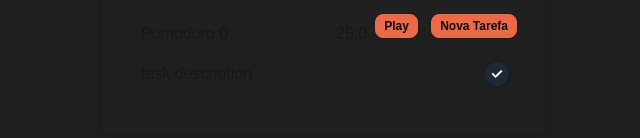
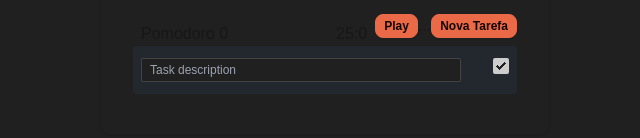
Before and after one commit to caiosousanl/todolist, a Next.js app: page / in a window 1280 px wide. Both pictures are taken after a click on the button "Nova Tarefa". Shown: the part 162-300 px from the top of the page, without its empty margins (315-955 px from the left). Built offline with nearby package versions, Linux system fonts and the light colour scheme.

Commit message:
chore: ajustes layout

```diff
--- a/src/app/components/task.tsx
+++ b/src/app/components/task.tsx
@@ -1,6 +1,7 @@
 import React from "react";
 import { ITask } from "../page";
 import { Checkbox } from "./ui/checkbox";
+import { Input } from "./ui/input";
 
 export interface ITaskProps {
   task: ITask;
@@ -10,8 +11,8 @@ export interface ITaskProps {
 export const Task = ({ task }: ITaskProps) => {
   return (
     <div key={task.id} className="">
-      <div className="flex justify-between">
-        <div>task description</div>
+      <div className="flex justify-between bg-neutral my-1">
+        <Input placeholder="Task description" size="input-xs" />
         <Checkbox />
       </div>
     </div>
--- a/src/app/components/taskList.tsx
+++ b/src/app/components/taskList.tsx
@@ -7,7 +7,7 @@ interface ITaskListProps {
 
 export const TaskList = ({ tasks }: ITaskListProps) => {
   return (
-    <div className="flex flex-col p-2 mt-2">
+    <div className="flex flex-col p-2 bg-neutral rounded">
       {tasks && tasks.map((task) => <Task task={task} key={task.id} />)}
     </div>
   );
--- a/src/app/components/ui/checkbox.tsx
+++ b/src/app/components/ui/checkbox.tsx
@@ -1,32 +1,7 @@
 export const Checkbox = () => {
   return (
     <>
-      <div className="inline-flex items-center">
-        <label className="flex items-center cursor-pointer relative">
-          <input
-            defaultChecked
-            type="checkbox"
-            className="peer h-6 w-6 cursor-pointer transition-all appearance-none rounded-full bg-slate-100 shadow hover:shadow-md border border-slate-300 checked:bg-slate-800 checked:border-slate-800"
-            id="check-custom-style"
-          />
-          <span className="absolute text-white opacity-0 peer-checked:opacity-100 top-1/2 left-1/2 transform -translate-x-1/2 -translate-y-1/2">
-            <svg
-              xmlns="http://www.w3.org/2000/svg"
-              className="h-3.5 w-3.5"
-              viewBox="0 0 20 20"
-              fill="currentColor"
-              stroke="currentColor"
-              stroke-width="1"
-            >
-              <path
-                fill-rule="evenodd"
-                d="M16.707 5.293a1 1 0 010 1.414l-8 8a1 1 0 01-1.414 0l-4-4a1 1 0 011.414-1.414L8 12.586l7.293-7.293a1 1 0 011.414 0z"
-                clip-rule="evenodd"
-              ></path>
-            </svg>
-          </span>
-        </label>
-      </div>
+      <input type="checkbox" defaultChecked className="checkbox checkbox-xs" />
     </>
   );
 };
--- /dev/null
+++ b/src/app/components/ui/input.tsx
@@ -0,0 +1,18 @@
+interface IInputProps {
+  placeholder: string;
+  size?: "input-lg" | "input-sm" | "input-xs";
+}
+
+export const Input = (props: IInputProps) => {
+  return (
+    <>
+      <input
+        type="text"
+        placeholder={props.placeholder}
+        className={`input input-bordered ${
+          props.size || "input-md"
+        } w-full max-w-xs`}
+      />
+    </>
+  );
+};
```
